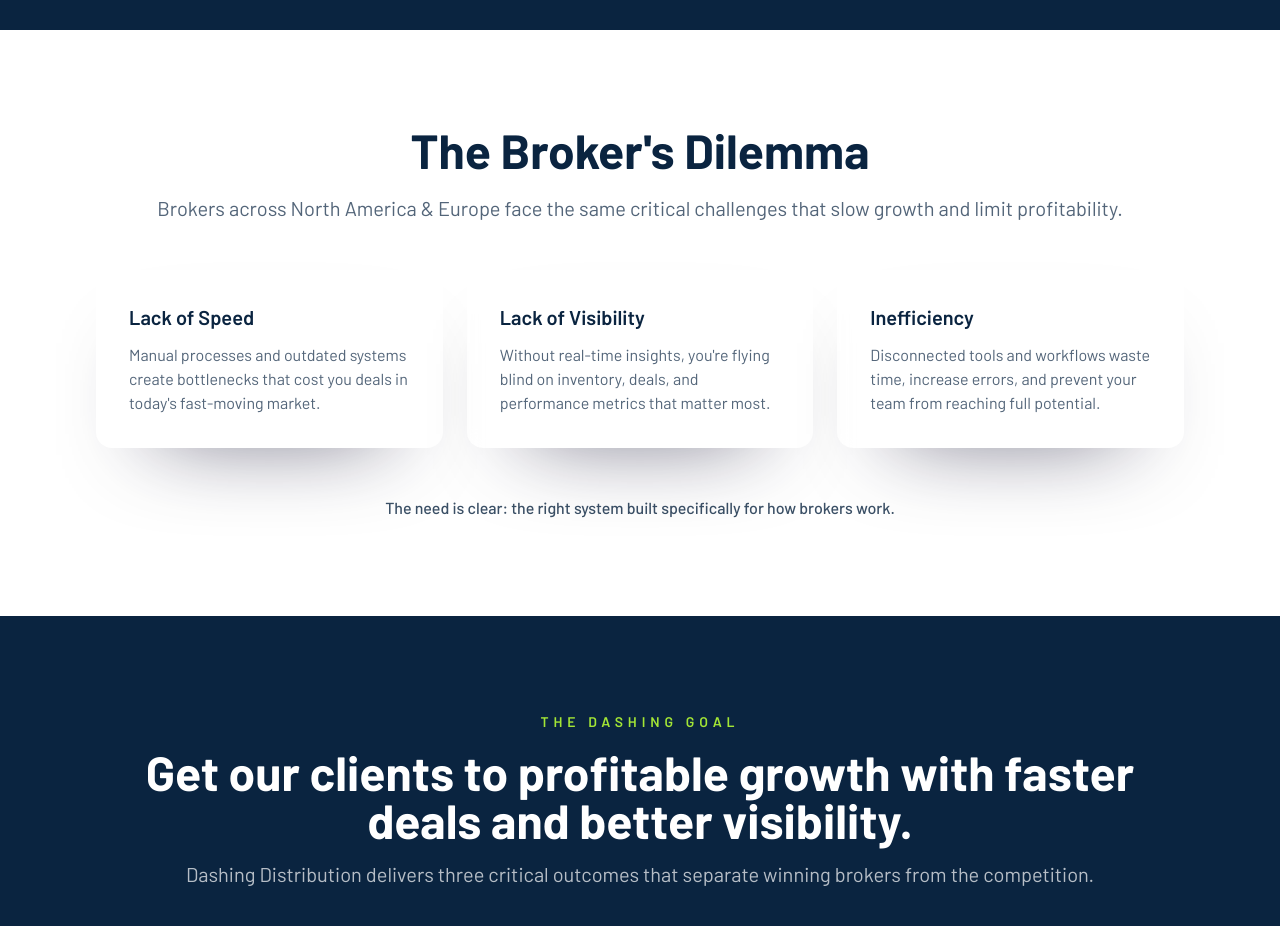
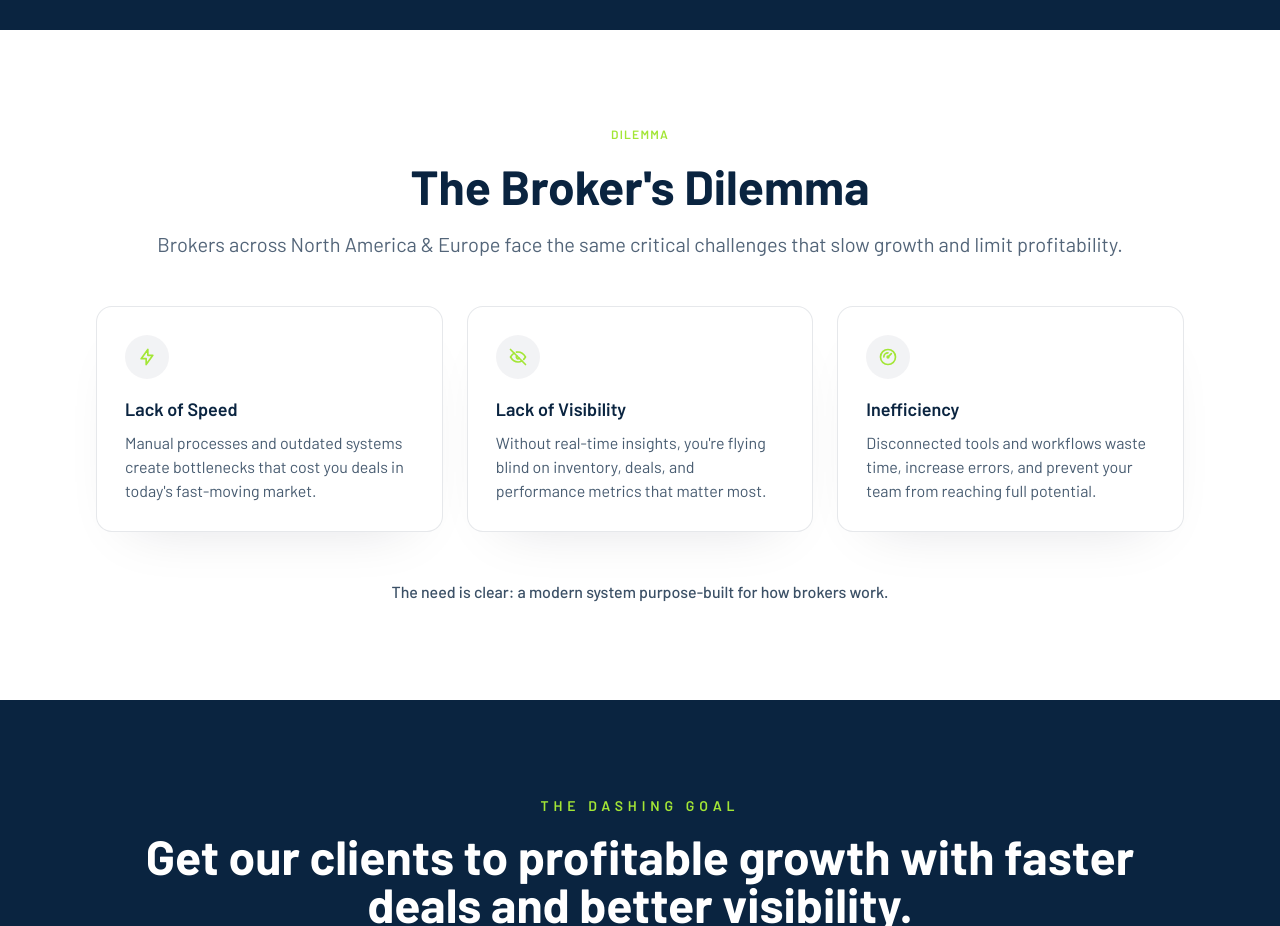
Before and after one commit to hari-bhandari/dashing-site2, a Next.js app: page / in a window 1280 px wide. Shown: the part 780-1706 px from the top of the page. Built offline with nearby package versions, Linux system fonts and the light colour scheme.

Commit message:
refactor: Improve BrokersDilemma component layout and icon integration for enhanced user experience

```diff
--- a/src/app/components/Sections/BrokersDilemma.tsx
+++ b/src/app/components/Sections/BrokersDilemma.tsx
@@ -1,47 +1,53 @@
+import { IconBolt, IconEyeOff, IconGauge } from "@tabler/icons-react";
+
 export default function BrokersDilemma() {
   const challenges = [
     {
       title: "Lack of Speed",
       description:
-        "Manual processes and outdated systems create bottlenecks that cost you deals in today\'s fast-moving market.",
+        "Manual processes and outdated systems create bottlenecks that cost you deals in today's fast-moving market.",
+      Icon: IconBolt,
     },
     {
       title: "Lack of Visibility",
       description:
-        "Without real-time insights, you\'re flying blind on inventory, deals, and performance metrics that matter most.",
+        "Without real-time insights, you're flying blind on inventory, deals, and performance metrics that matter most.",
+      Icon: IconEyeOff,
     },
     {
       title: "Inefficiency",
       description:
         "Disconnected tools and workflows waste time, increase errors, and prevent your team from reaching full potential.",
+      Icon: IconGauge,
     },
   ];
 
   return (
-    <section className="relative isolate overflow-hidden py-20 text-[#0a2440] sm:py-24 bg-white">
+    <section className="relative isolate overflow-hidden bg-white py-20 sm:py-24 text-[#0a2440]">
       <div className="mx-auto flex max-w-6xl flex-col gap-12 px-4 text-center sm:px-6 lg:px-8">
         <div className="space-y-5">
-          <h2 className="text-4xl font-bold text-[#0a2440] sm:text-5xl">The Broker&apos;s Dilemma</h2>
+          <p className="text-xs font-semibold uppercase tracking-widest text-lime-400">Dilemma</p>
+          <h2 className="text-4xl font-extrabold text-[#0a2440] sm:text-5xl">The Broker&apos;s Dilemma</h2>
           <p className="text-lg text-[#0a2440]/70 sm:text-xl">
-            Brokers across North America &amp; Europe face the same critical challenges that slow growth and
-            limit profitability.
+            Brokers across North America &amp; Europe face the same critical challenges that slow growth and limit profitability.
           </p>
         </div>
         <div className="grid gap-6 text-left sm:grid-cols-2 lg:grid-cols-3">
-          {challenges.map((challenge) => (
+          {challenges.map(({ title, description, Icon }) => (
             <article
-              key={challenge.title}
-              className="rounded-2xl border border-white/10 bg-white/5 p-8 shadow-[0_40px_90px_-60px_rgba(12,10,43,0.8)] backdrop-blur"
+              key={title}
+              className="group rounded-2xl border border-[#0a2440]/10 bg-white p-7 shadow-[0_25px_60px_-35px_rgba(12,10,43,0.15)] transition-transform duration-200 hover:-translate-y-1"
             >
-              <h3 className="text-xl font-semibold text-[#0a2440]">{challenge.title}</h3>
-              <p className="mt-3 text-sm leading-relaxed text-[#0a2440]/70 sm:text-base">
-                {challenge.description}
-              </p>
+              <div className="mb-4 inline-flex h-11 w-11 items-center justify-center rounded-full bg-[#0a2440]/5">
+                <Icon className="h-5 w-5 text-lime-400" aria-hidden />
+              </div>
+              <h3 className="text-base font-semibold text-[#0a2440] sm:text-lg">{title}</h3>
+              <p className="mt-2 text-sm leading-relaxed text-[#0a2440]/75 sm:text-base">{description}</p>
             </article>
           ))}
         </div>
         <p className="text-base font-medium text-[#0a2440]/80">
-          The need is clear: the right system built specifically for how brokers work.
+          The need is clear: a modern system purpose-built for how brokers work.
         </p>
       </div>
     </section>
```
